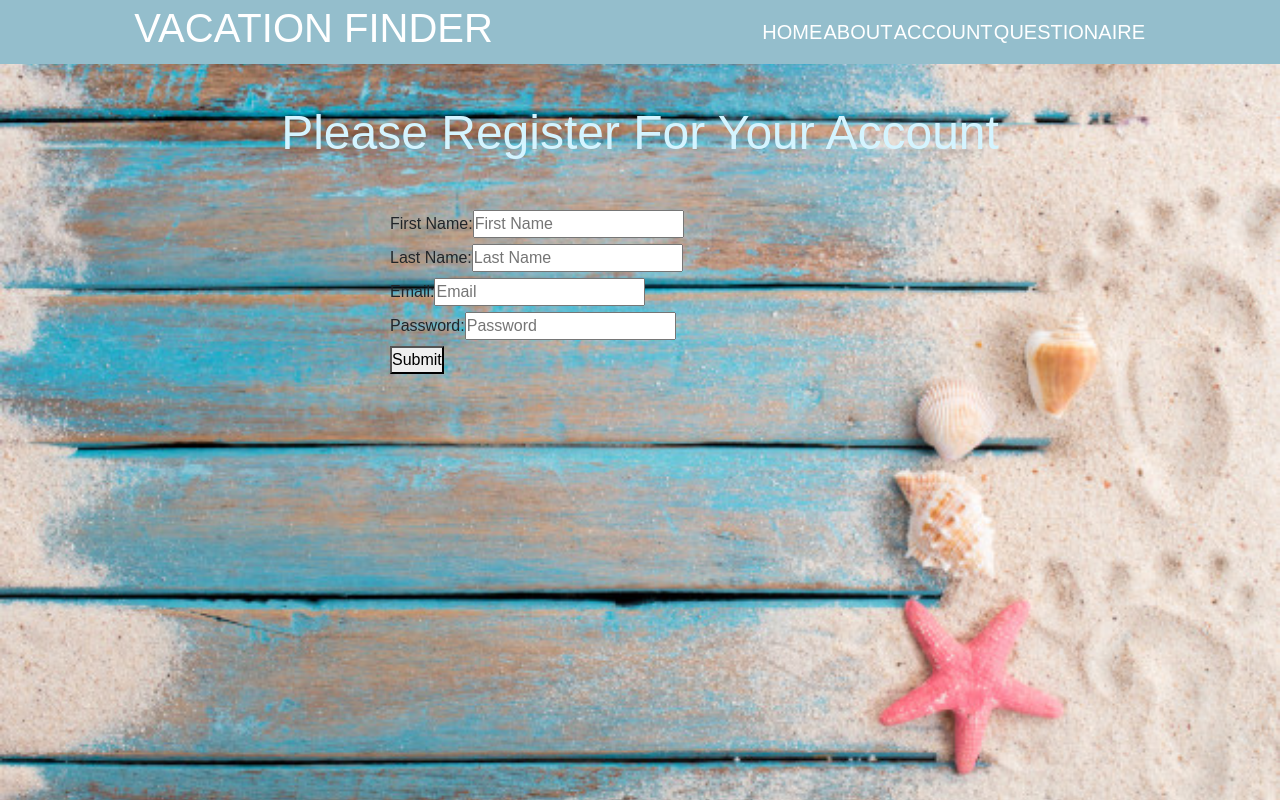
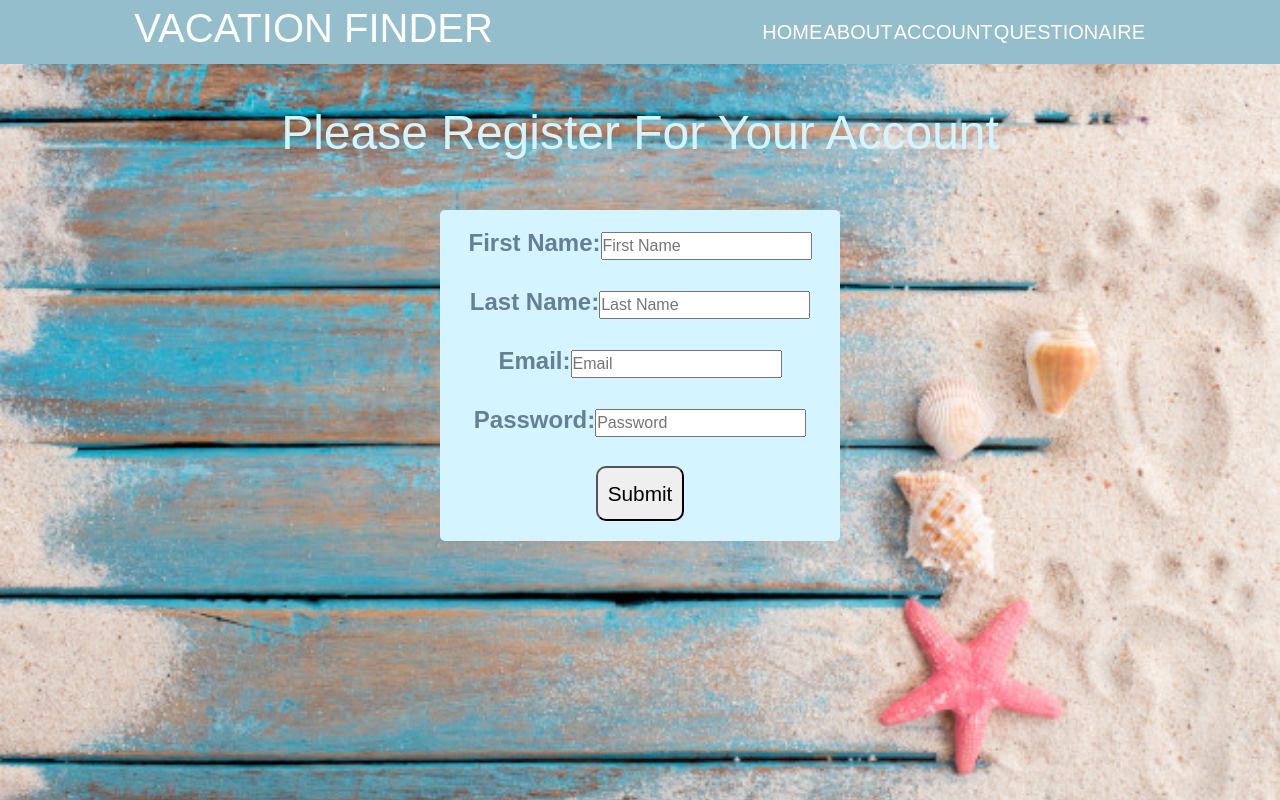
Before and after one commit to adeha047/VacationFinder, a React (Create React App) app in the folder client/: page /login in a window 1280 px wide. Built offline with nearby package versions, Linux system fonts and the light colour scheme; a web font is replaced by a local one.

Commit message:
adding more css to the signin

```diff
--- a/client/src/App.css
+++ b/client/src/App.css
@@ -21,7 +21,7 @@ h2{
 img{
   display:block;
   margin:0 auto;
-  width: 30%;
+  width: 45%;
 }
 
 /* type wrting */
@@ -45,12 +45,36 @@ img{
 span{
   text-align: center;
 }
+/* text label color */
+.form-label{
+  margin-top: 15px;
+  color:#667E96;
+  font-weight:bold;
+  font-size:1.5rem;
+}
 
 .form-container{
-  margin-left: auto;
-  margin-right: auto;
-  max-width: 500px;
-  display:block;
+  margin-left:auto;
+  margin-right:auto;
+  max-width:400px;
+  height: auto;
+  background-color:#D4F4FF;
+  border-radius: 5px;
+  text-align: center;
+}
+
+button{
+  /* margin: 0 auto;
+  display: block; */
+  font-size:1.3rem;
+  padding:10px;
+  border-radius: 10px;
+  margin-top:20px;
+  margin:20px;
+}
+
+button:hover{
+  background-color:#667E96;
 }
 
 
@@ -65,8 +89,8 @@ h2{
 
 /* About Card CSS */
 .Card{
-  width:30%;
-  height:550px;
+  width:45%;
+  height:auto;
   background: white;
   border-radius: 10px;
   box-shadow: 0px 1p 10px 1px black;
@@ -75,7 +99,7 @@ h2{
 }
 
 p{
-  font-size: 20px;
+  font-size: 25px;
   text-align: center;
   color:#393F54;
 }
--- a/client/src/pages/About.js
+++ b/client/src/pages/About.js
@@ -1,4 +1,5 @@
 import React from 'react';
+import Animation from "../images/fun.gif";
 
 function About() {
     return (
@@ -21,6 +22,7 @@ function About() {
 
                     Open your wings and experience the globe.
                 </p>
+                <img src={Animation} alt="animation" />
             </div>
         </>
     )
--- a/client/src/pages/Home.js
+++ b/client/src/pages/Home.js
@@ -1,6 +1,6 @@
 import React from 'react';
 import ReactTypingEffect from 'react-typing-effect';
-import Animation from "../images/fun.gif";
+import bunny from "../images/bunny.gif";
 
 function Home() {
     return (
@@ -11,8 +11,7 @@ function Home() {
                 To Find The Perfect Vacation With Us"
             />
            </div>
-            <img src={Animation} alt="animation" />
-
+            <img src={bunny} alt="bunny" />
         </>
     )
 }
--- a/client/src/pages/Login.js
+++ b/client/src/pages/Login.js
@@ -1,7 +1,4 @@
 import React, { useState } from 'react';
-import LoginForm from '../components/LoginForm';
-import { Redirect } from 'react-router-dom';
-import UserContext from '../utils/UserContext';
 
 function Login() {
     const [values, setValues] = useState({
```
Also changed, not shown: 1 other file (tests, documents, lock files or other folders).
